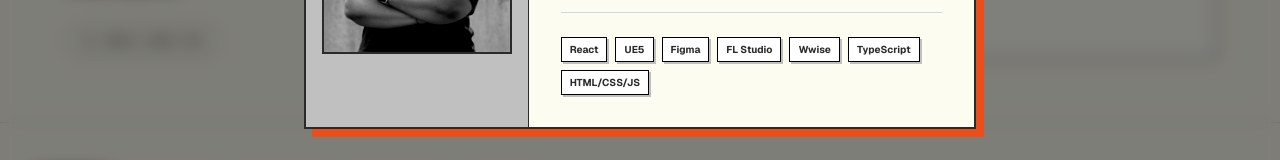
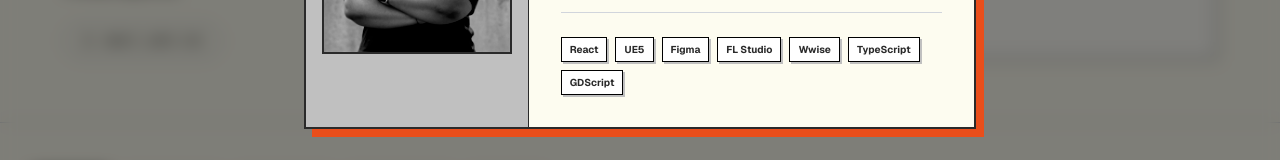
Before and after one commit to onxstigb/my-portfolio, a Next.js app: page / in a window 1280 px wide. Both pictures are taken after a click on the button "ABOUT_USER.EXE". Shown: the part 458-618 px from the top of the page. Built offline with nearby package versions, Linux system fonts and the light colour scheme.

Commit message:
skill change

```diff
--- a/app/page.tsx
+++ b/app/page.tsx
@@ -378,7 +378,7 @@ export default function Portfolio() {
                     </p>
                   </div>
                   <div className="mt-8 pt-6 border-t border-gray-300 flex flex-wrap gap-2">
-                    {["React", "UE5", "Figma", "FL Studio", "Wwise", "TypeScript", "HTML/CSS/JS"].map((skill) => (
+                    {["React", "UE5", "Figma", "FL Studio", "Wwise", "TypeScript", "GDScript"].map((skill) => (
                       <span key={skill} className="px-2 py-1 bg-white border border-black text-[10px] font-bold shadow-[2px_2px_0px_#C0C0C0]">{skill}</span>
                     ))}
                   </div>
```
